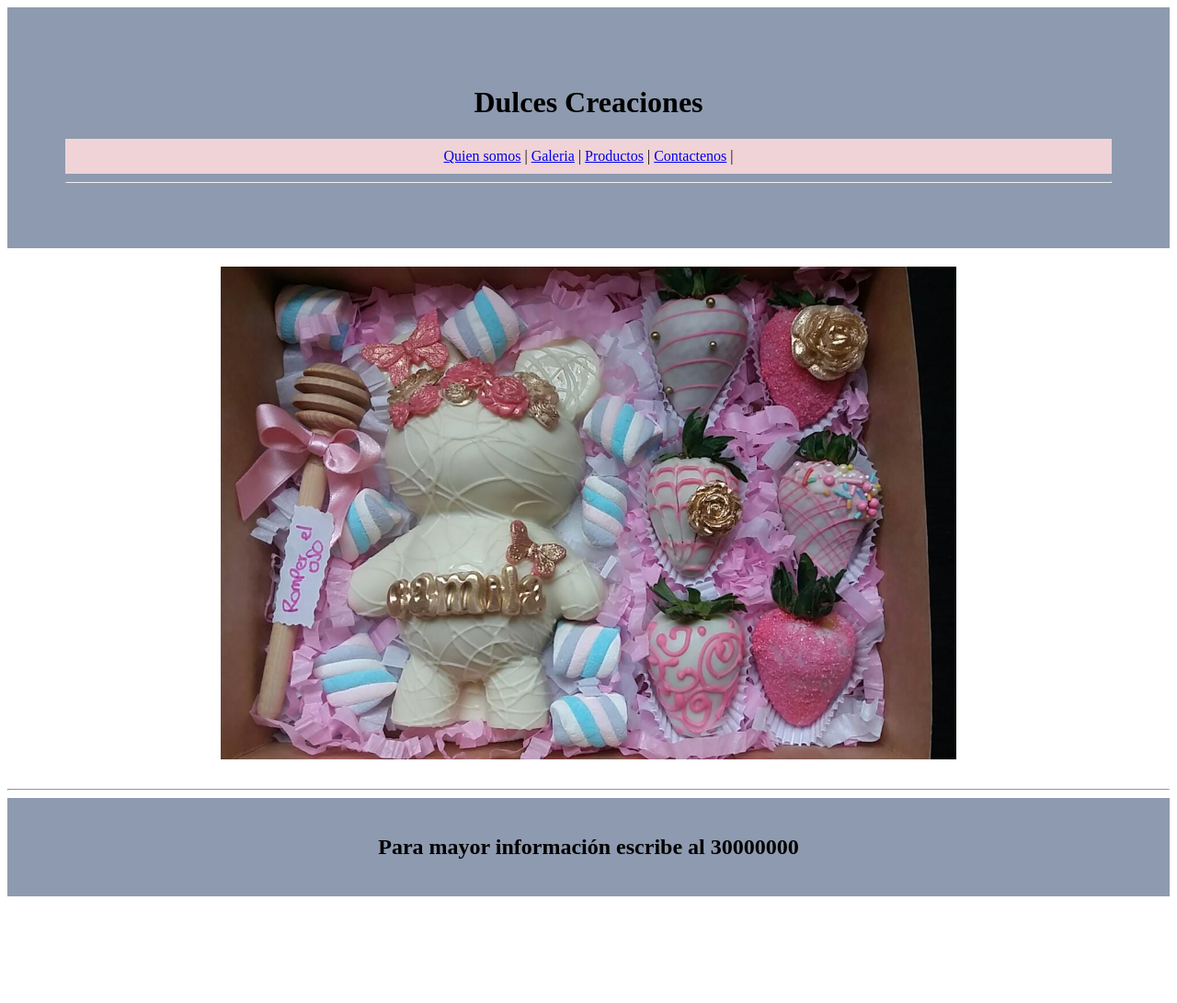
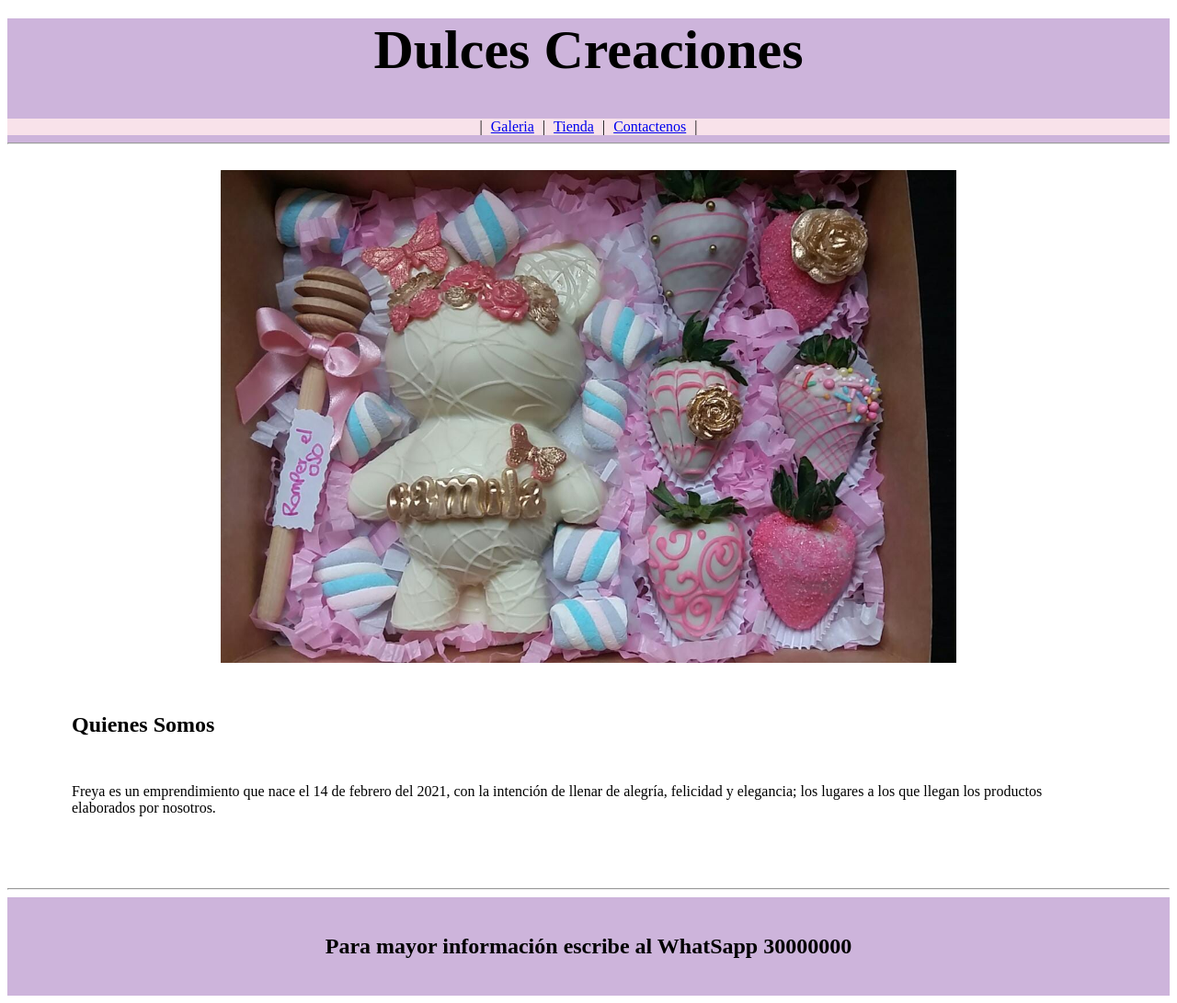
Before and after one commit to SocialDevs2022/AplicacionWeb, a plain HTML site: page Proyecto/index.html in a window 1280 px wide. Shown: the whole page at 92% size. Before the commit the page ends 983 px from the top, so only its background shows below. Drawn offline with Linux system fonts and the light colour scheme.

Commit message:
Se elimina el archivo producto.html porque se reemplaza con tienda.html

```diff
--- a/Proyecto/index.html
+++ b/Proyecto/index.html
@@ -6,22 +6,30 @@
     <title>Freya - Dulces Creaciones</title>
   </head>
   <body>
-    <header style="background-color: #8e9aaf; padding: 5%;">
-      <h1 style="text-align: center;">Dulces Creaciones</h1>
-      <nav style="text-align: center; background-color: #efd3d7; padding: 10px; " >
-      <a href="somos.html">Quien somos</a> |
-      <a href="galeria.html">Galeria</a> |
-      <a href="producto.html">Productos</a> |
-      <a href="contacto.html">Contactenos</a> |
+    <header style="background-color: #cdb4db; ">
+      <h1 style="text-align: center; font-size: 60px; margin-top: 20px;">Dulces Creaciones</h1>
+      <nav style="text-align: center; background-color: #f8e2ea; width: 100%" > |
+      <a href="galeria.html" style="padding: 5px;">Galeria</a> |
+      <a href="tienda.html"  style="padding: 5px;">Tienda</a> |
+      <a href="contacto.html"  style="padding: 5px;">Contactenos</a> |
       </nav>
       <hr />
     </header>
     <main style="text-align: center; padding: 20px">
       <img src="Imagenes/osoSorpresa.jpeg" alt="Oso Sorpresa" width="800" />
+      <section>
+        <article>
+          <h2 style="text-align: left; margin: 50px ">Quienes Somos</h2>
+          <p style="text-align: left;  margin: 50px">
+            Freya es un emprendimiento que nace el 14 de febrero del 2021, con la intención de llenar
+            de alegría, felicidad y elegancia; los lugares a los que llegan los productos elaborados por nosotros.
+          </p>
+        </article>
+      </section>
     </main>
     <hr />
-    <footer style="text-align: center; background-color: #8e9aaf; padding: 20px">
-      <h2>Para mayor información escribe al 30000000</h2>
+    <footer style="text-align: center; background-color: #cdb4db; padding: 20px">
+      <h2>Para mayor información escribe al WhatSapp 30000000</h2>
     </footer>
   </body>
 </html>
```
Also changed, not shown: Proyecto/producto.html (deleted).
